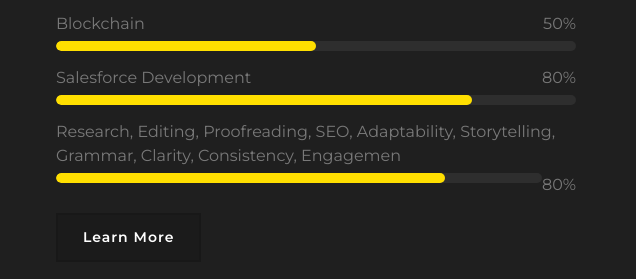
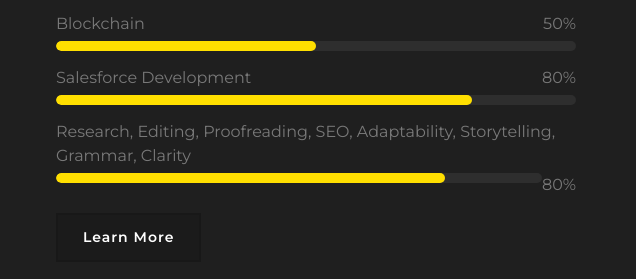
Before and after one commit to Wishy-S/Portfolio-Content-Writing, a plain HTML site: page index.html in a window 1280 px wide. Shown: the part 1487-1766 px from the top of the page, 644-1280 px from the left. Drawn offline with nearby package versions, Linux system fonts and the light colour scheme.

Commit message:
Update index.html

```diff
--- a/index.html
+++ b/index.html
@@ -135,7 +135,7 @@
                                 </div>
 <!--                                 Content Writing Specific skills -->
                                 <div class="skill-name">
-                                    <p>Research, Editing, Proofreading, SEO, Adaptability, Storytelling, Grammar, Clarity, Consistency, Engagemen</p><p>80%</p>
+                                    <p>Research, Editing, Proofreading, SEO, Adaptability, Storytelling, Grammar, Clarity</p><p>80%</p>
                                 </div>
                                 <div class="progress">
                                     <div class="progress-bar" role="progressbar" aria-valuenow="80" aria-valuemin="0" aria-valuemax="100"></div>
```
